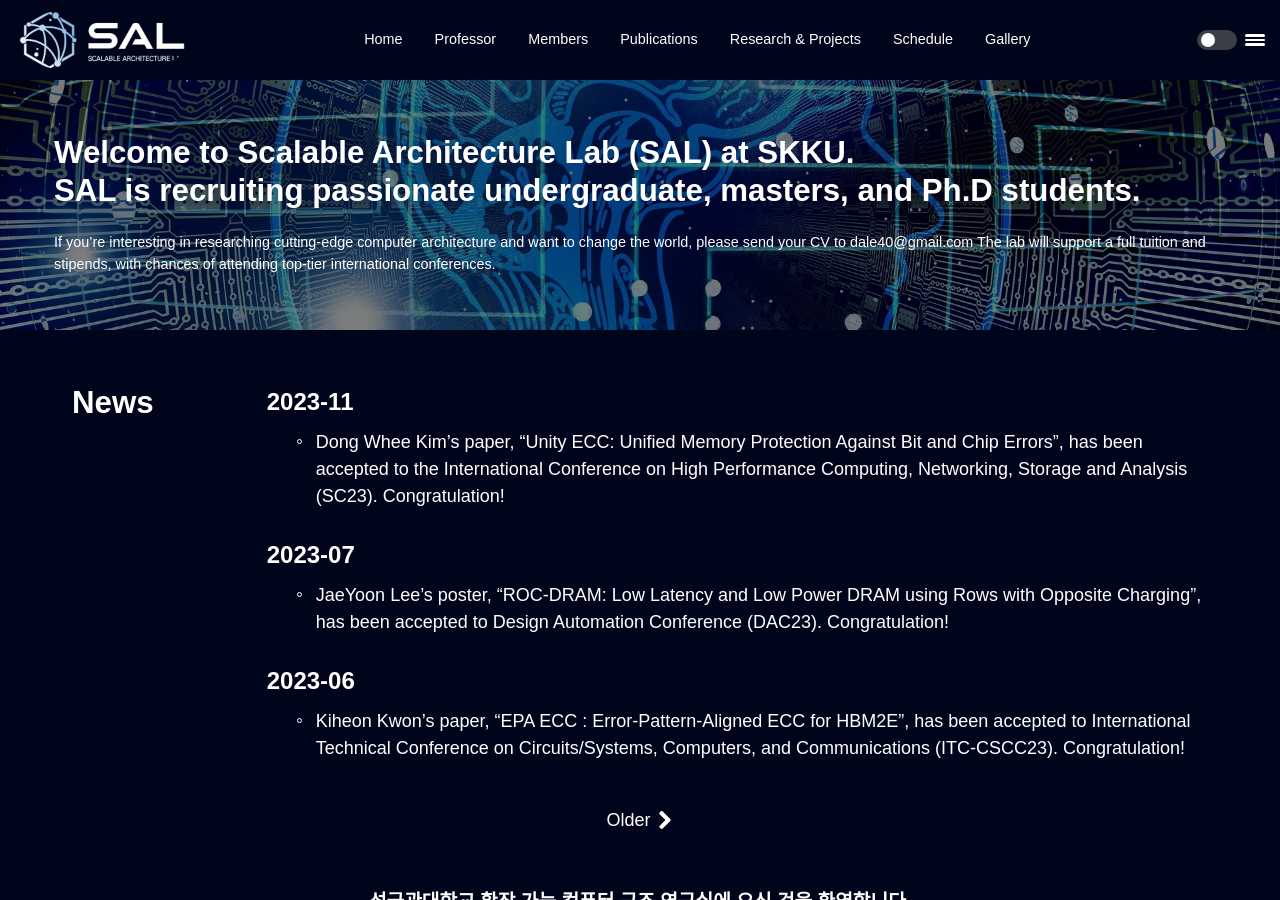
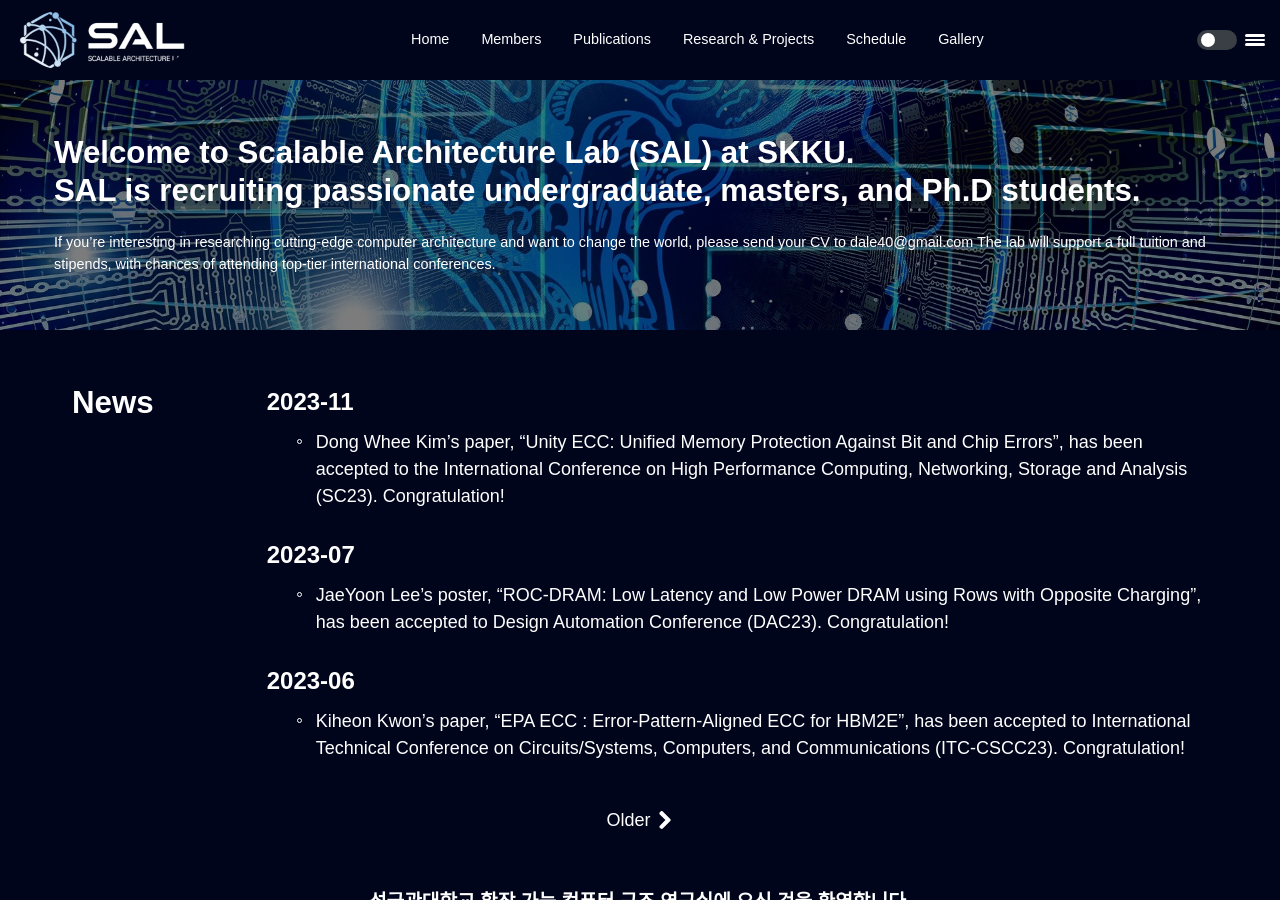
Before and after one commit to scalable-arch/scalable-arch.github.io, a Jekyll site: the page built from index.html, in a window 1280 px wide and 900 px high. Built offline with Jekyll 4.4.1, drawn with Linux system fonts in a browser that asks for light colours; the list of posts is cut into pages by our own code.

Commit message:
Update navigation.yml

```diff
--- a/_data/navigation.yml
+++ b/_data/navigation.yml
@@ -3,9 +3,6 @@
 menu:
   - title: Home
     url: /
-
-  - title: Professor
-    url: /professor/
 
   - title: Members
     url: /members/professor
```
